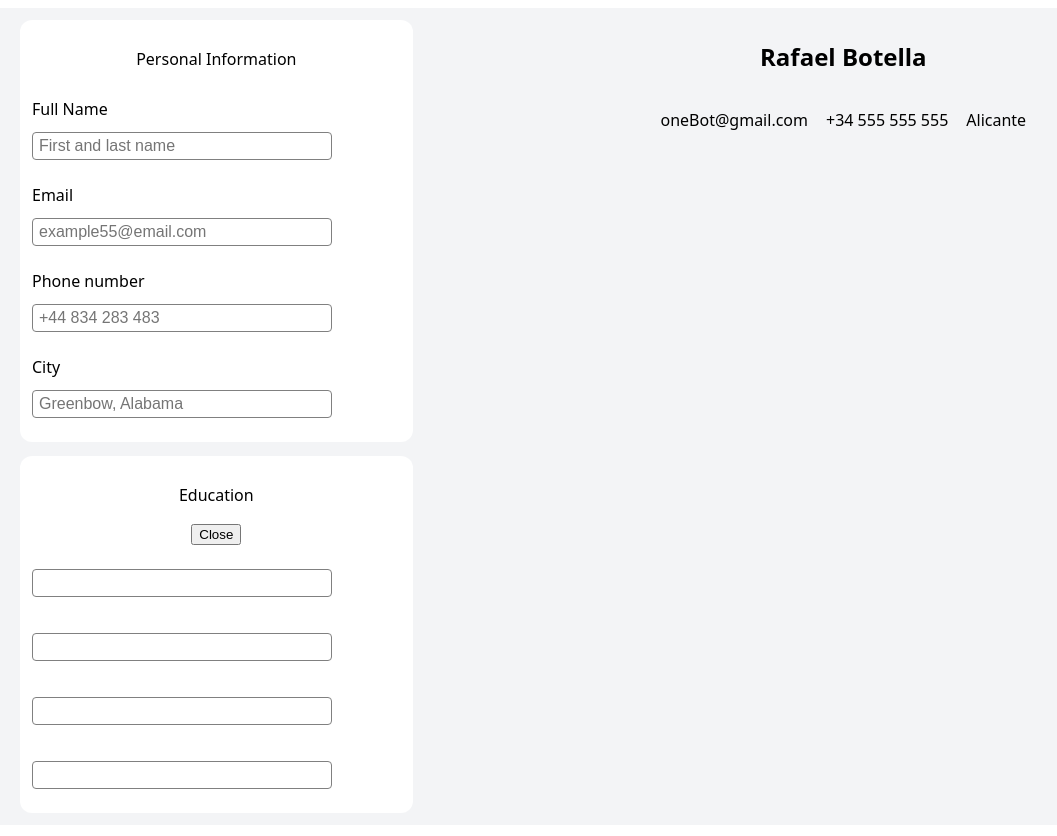
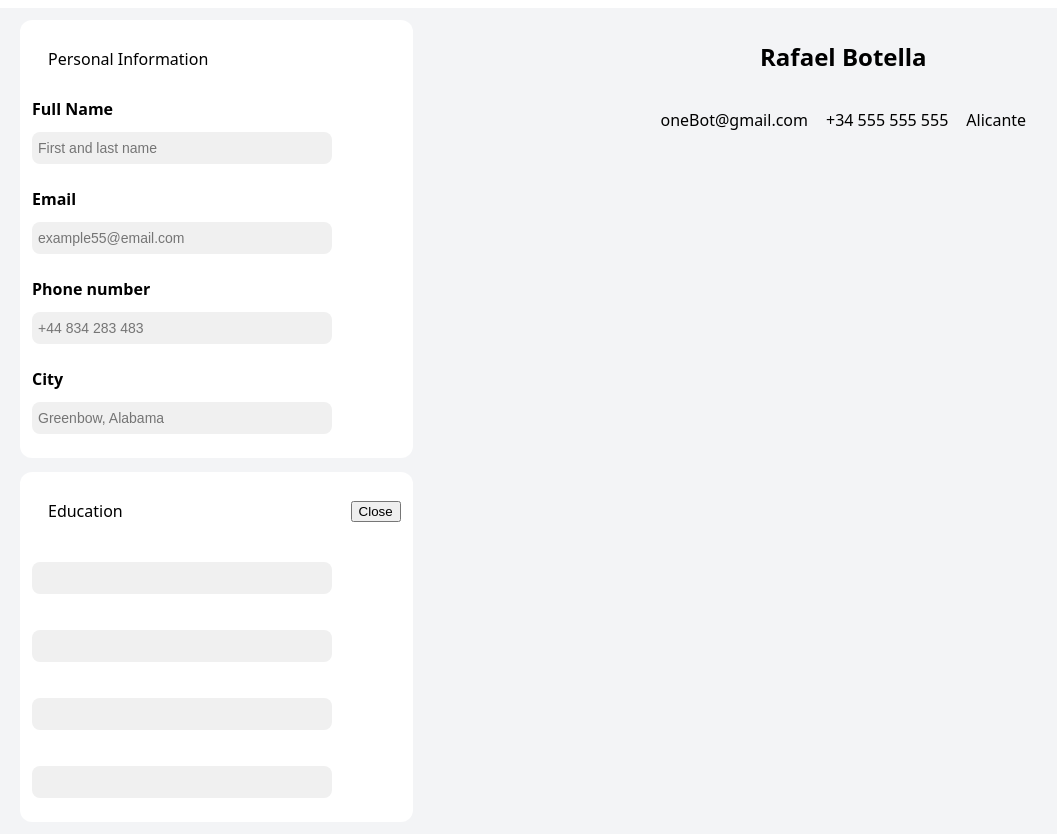
Before and after one commit to rafabo7/top-cv-application, a React (Vite) app: page / in a window 1280 px wide. Shown: the top 836 px of the page, without its empty margins (8-1065 px from the left). Built offline with nearby package versions, Linux system fonts and the light colour scheme.

Commit message:
Add styles for inputs sections

```diff
--- a/src/Styles/InputField.css
+++ b/src/Styles/InputField.css
@@ -8,12 +8,16 @@
 
 }
 
+.input-field label {
+    font-weight: bold;
+}
+
 .input-field input {
     border: unset;
-    font-size: 16px;
-    border: 1px solid grey;
-    border-radius: 4px;
-    padding: 4px 6px;
-    /* background-color: rgb(248, 248, 248); */
+    font-size: 14px;
+    border: unset;
+    border-radius: 8px;
+    padding: 8px 6px;
+    background-color: rgb(240, 240, 240);
 
 }
--- a/src/Styles/InputSections.css
+++ b/src/Styles/InputSections.css
@@ -5,3 +5,11 @@
     /* box-shadow:  0px 2px 4px black; */
     background-color: white;
 }
+
+.section-header {
+    display: flex;
+    flex-direction: row;
+    align-items: center;
+    justify-content: space-between;
+    padding-left: 16px;
+}
--- a/src/components/Education.jsx
+++ b/src/components/Education.jsx
@@ -10,6 +10,7 @@ export function Education ({education, isOpen, toggleIsOpen}) {
     return (
         <section className={`education section`}>
 
+            <header className="section-header">
                 <p>Education</p>
                 <button
                 onClick={() => {
@@ -17,6 +18,7 @@ export function Education ({education, isOpen, toggleIsOpen}) {
                     toggleIsOpen(sectionToChange)}}>{
                     isOpen ? 'Close' : 'Open'}
                 </button>
+            </header>
             {
                 isOpen && (
                     <>
```
Lines whose indentation alone changed are shown as unchanged.
